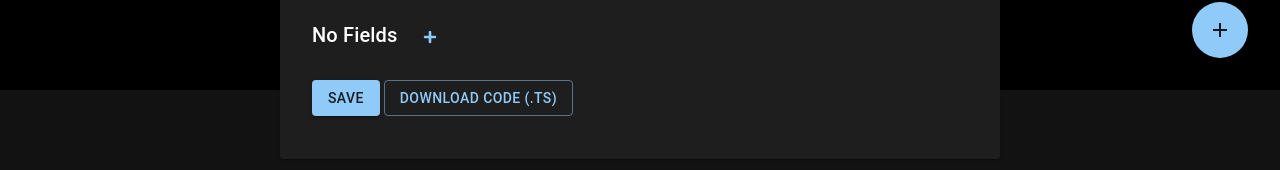
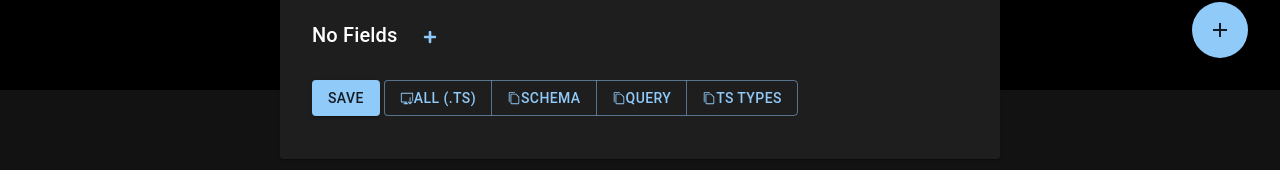
Before and after one commit to TheBigSasha/sanity_config_creator, a Next.js app: page / in a window 1280 px wide. Shown: the part 710-880 px from the top of the page. Built offline with nearby package versions, Linux system fonts and the light colour scheme.

Commit message:
Add granular clipboard exports.

```diff
--- a/components/SanityTypeCreator.tsx
+++ b/components/SanityTypeCreator.tsx
@@ -5,11 +5,16 @@ import {
   SpeedDial,
   SpeedDialIcon,
   SpeedDialAction,
+  ButtonGroup,
+  Snackbar,
+  Alert,
 } from "@mui/material";
 import {
   VscSaveAll,
   VscNewFile,
   VscBook,
+  VscCopy,
+  VscDesktopDownload,
 } from "react-icons/vsc";
 import {
   BsFiletypeJson,
@@ -19,7 +24,7 @@ import { getHeroBannerPreset } from "../presets/GetPreset";
 import { SanityFieldProperties, DEFAULT_DATA } from "../types/SanityFieldProperties";
 import { CustomTypeContext, CustomTypeProvider } from "../utils/context/customTypeContext";
 import { saveJsons } from "../utils/export/saveJSON";
-import { saveTs, saveTses } from "../utils/export/saveTS";
+import { copyQueryToClipboard, copySchemaToClipboard, copyTsInterfaceToClipboard, saveTs, saveTses } from "../utils/export/saveTS";
 import { FieldForm } from "./FieldForm";
 import { LeftRight } from "./LeftRight";
 import { ResponsiveGrid } from "./ResponsiveGrid";
@@ -32,6 +37,21 @@ const SanityTypeCreatorRaw = () => {
   useEffect(() => {
     setCustomTypes(datas);
   }, [datas, setCustomTypes]);
+
+  const [copiedNotif, setCopiedNotif] = useState<string | undefined>(undefined);
+
+  const handleClose = (event: React.SyntheticEvent | Event, reason?: string) => {
+    if (reason === 'clickaway') {
+      return;
+    }
+
+    setCopiedNotif(undefined);
+  };
+
+  const handleOpen = (message: string) => {
+    setCopiedNotif(message);
+  };
+
 
   return (
     <>
@@ -63,14 +83,44 @@ const SanityTypeCreatorRaw = () => {
             }}
             defaultValues={data}
             extraButtons={
+              <ButtonGroup>
                 <Button
                   variant={"outlined"}
                   onClick={() => {
                     saveTs(data, getTypeObjOfString);
+                    setCopiedNotif(`Saved all TypeScript code for ${data.title} to Downloads`);
                   }}
                 >
-                Download Code (.ts)
+                  <VscDesktopDownload/> All (.ts)
                 </Button>
+                <Button
+                  variant={"outlined"}
+                  onClick={() => {copySchemaToClipboard(data, getTypeObjOfString); setCopiedNotif(`Copied Sanity Schema for ${data.title} to Clipboard`);
+                }
+                  }
+                >
+                  <VscCopy/> Schema
+                </Button>
+                <Button
+                  variant={"outlined"}
+                  onClick={() => {
+                    copyQueryToClipboard(data, getTypeObjOfString);
+                    setCopiedNotif(`Copied GROQ Query for ${data.title} to Clipboard`);
+                  }}
+                >
+                   <VscCopy/> Query
+                </Button>
+                <Button variant={"outlined"} onClick={
+                  () => {
+                    copyTsInterfaceToClipboard(data, getTypeObjOfString);
+                    setCopiedNotif(`Copied TypeScript interface for types in ${data.title} to Clipboard`);
+                  }
+                }
+                >
+                  <VscCopy/> TS Types
+                </Button>
+              </ButtonGroup>
+
             }
           />
         ))}
@@ -148,6 +198,15 @@ const SanityTypeCreatorRaw = () => {
           }}
         />
       </SpeedDial>
+      <Snackbar
+          open={copiedNotif !== undefined}
+        autoHideDuration={6000}
+        onClose={handleClose}
+      >
+        <Alert severity="success">
+          {copiedNotif}
+        </Alert>
+        </Snackbar>
     </>
   );
 };
--- a/constants/CodegenMessage.ts
+++ b/constants/CodegenMessage.ts
@@ -20,3 +20,10 @@ export const CODEGEN_MESSAGE = `
     * Thanks for using my lil' app!
 */
 `;
+
+export const MINI_CODEGEN_MESSAGE = `
+/*
+    * This file was automatically generated by thebigsasha's Sanity Codegen. (http://thebigsasha.github.io/sanity_config_creator/)
+    * Read more at the link above.
+*/
+`;
--- a/utils/export/exportSanitySchema.ts
+++ b/utils/export/exportSanitySchema.ts
@@ -6,12 +6,12 @@ import { exportBySlugQuery, exportQuery } from "./exportQuery";
 import { exportTSInterface } from "./exportTsInterface";
 import { getBaseTypeDef } from "./getBaseTypeDef";
 
-export const exportSanitySchema = (
+export const generateSanitySchema = (
     schema: SanityFieldProperties,
     isRoot = true,
     getTypeObjOfString: (ofType: string) => SanityFieldProperties,
-  ): string => {
-    const typeDefEnd = isRoot ? `});` : `}),\n`;
+    ): string => {
+        const typeDefEnd = isRoot ? `});` : `}),\n`;
 
     let outStr = isRoot
       ? `import { defineField, defineType } from 'sanity'\n\n export default `
@@ -123,9 +123,16 @@ export const exportSanitySchema = (
       outStr += getBaseTypeDef(schema, isRoot);
       outStr += typeDefEnd;
     }
+    return outStr;
+    };
 
-    if (isRoot) {
-      //TODO: - Rich text and other types query generation improvements
+    export const generateSanityQueries = (
+        schema: SanityFieldProperties,
+        isRoot = true,
+        getTypeObjOfString: (ofType: string) => SanityFieldProperties,
+        ): string => {
+            let outStr = "";
+             //TODO: - Rich text and other types query generation improvements
       const schemaName = sanitizeName(schema.name);
       if (hasSlug(schema)) {
         outStr += "\n\n";
@@ -149,6 +156,20 @@ export const exportSanitySchema = (
         "_",
         "",
       )} = () => client.fetch(ALL_${schemaName.toUpperCase()}_QUERY)\n`;
+        return outStr;
+    };
+
+
+export const exportSanitySchema = (
+    schema: SanityFieldProperties,
+    isRoot = true,
+    getTypeObjOfString: (ofType: string) => SanityFieldProperties,
+  ): string => {
+    let outStr = generateSanitySchema(schema, isRoot, getTypeObjOfString);
+
+    if (isRoot) {
+     outStr += "\n\n";
+      outStr += generateSanityQueries(schema, isRoot, getTypeObjOfString);
 
       outStr += "\n\n";
       outStr += exportTSInterface(schema);
--- a/utils/export/saveTS.ts
+++ b/utils/export/saveTS.ts
@@ -1,7 +1,7 @@
-import { CODEGEN_MESSAGE } from "../../constants/CodegenMessage";
+import { CODEGEN_MESSAGE, MINI_CODEGEN_MESSAGE } from "../../constants/CodegenMessage";
 import { SanityFieldProperties } from "../../types/SanityFieldProperties";
 import { sanitizeName } from "../sanitizeName";
-import { exportSanitySchema } from "./exportSanitySchema";
+import { exportSanitySchema, generateSanitySchema } from "./exportSanitySchema";
 
 export const saveTs = (fp: SanityFieldProperties, getTypeObjOfString: (name: string) => SanityFieldProperties) => {
     const ts = CODEGEN_MESSAGE + exportSanitySchema(fp, true, getTypeObjOfString);
@@ -37,3 +37,18 @@ export const saveTs = (fp: SanityFieldProperties, getTypeObjOfString: (name: str
 
     URL.revokeObjectURL(url2);
   };
+
+  export const copySchemaToClipboard =  (fp: SanityFieldProperties, getTypeObjOfString: (name: string) => SanityFieldProperties) => {
+    const ts = MINI_CODEGEN_MESSAGE + generateSanitySchema(fp, true, getTypeObjOfString);
+    navigator.clipboard.writeText(ts);
+  }
+
+  export const copyQueryToClipboard =  (fp: SanityFieldProperties, getTypeObjOfString: (name: string) => SanityFieldProperties) => {
+    const ts = MINI_CODEGEN_MESSAGE + generateSanitySchema(fp, true, getTypeObjOfString);
+    navigator.clipboard.writeText(ts);
+  }
+
+  export const copyTsInterfaceToClipboard =  (fp: SanityFieldProperties, getTypeObjOfString: (name: string) => SanityFieldProperties) => {
+    const ts = MINI_CODEGEN_MESSAGE + generateSanitySchema(fp, true, getTypeObjOfString);
+    navigator.clipboard.writeText(ts);
+  }
```
Lines whose indentation alone changed are shown as unchanged.
